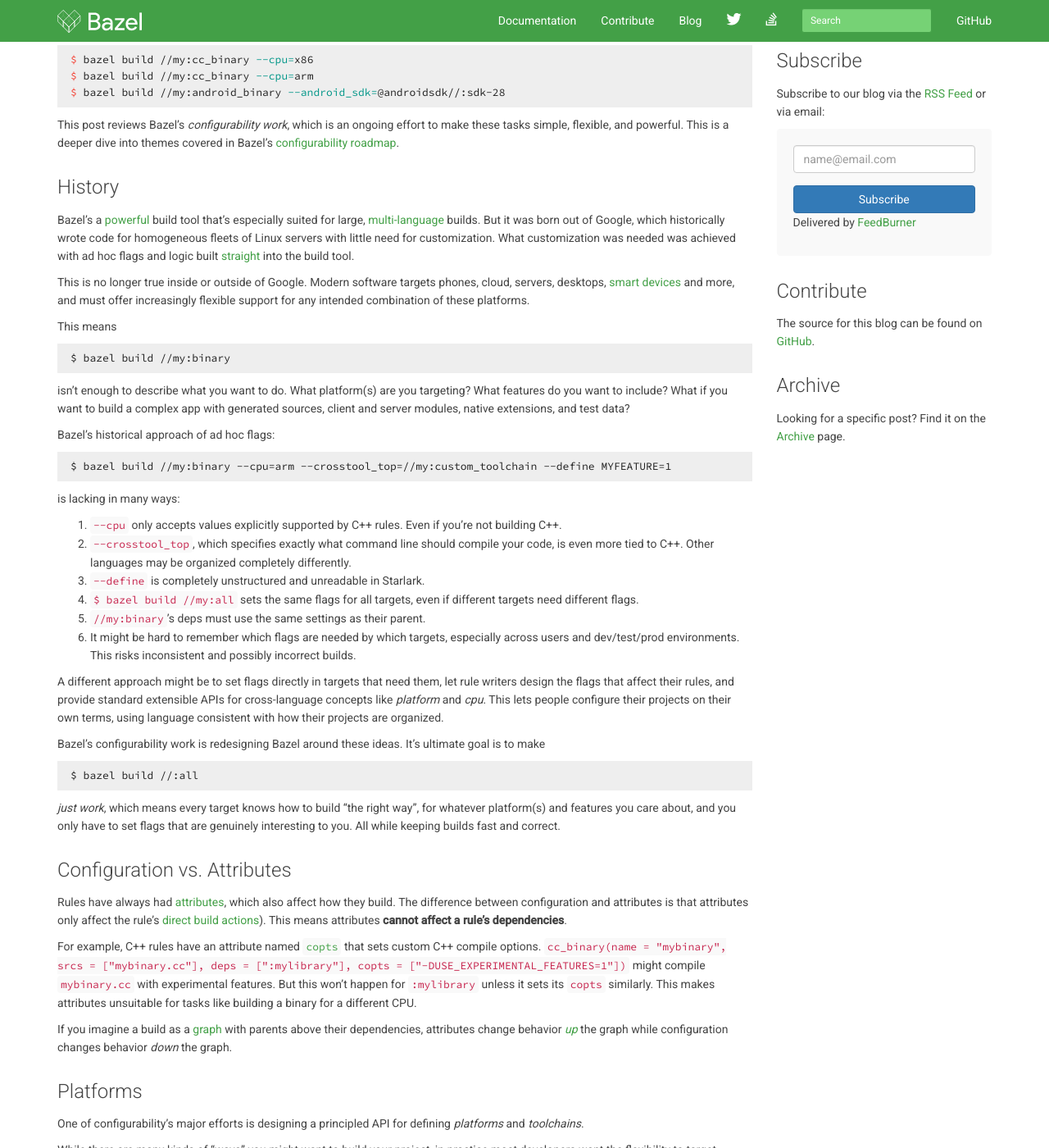
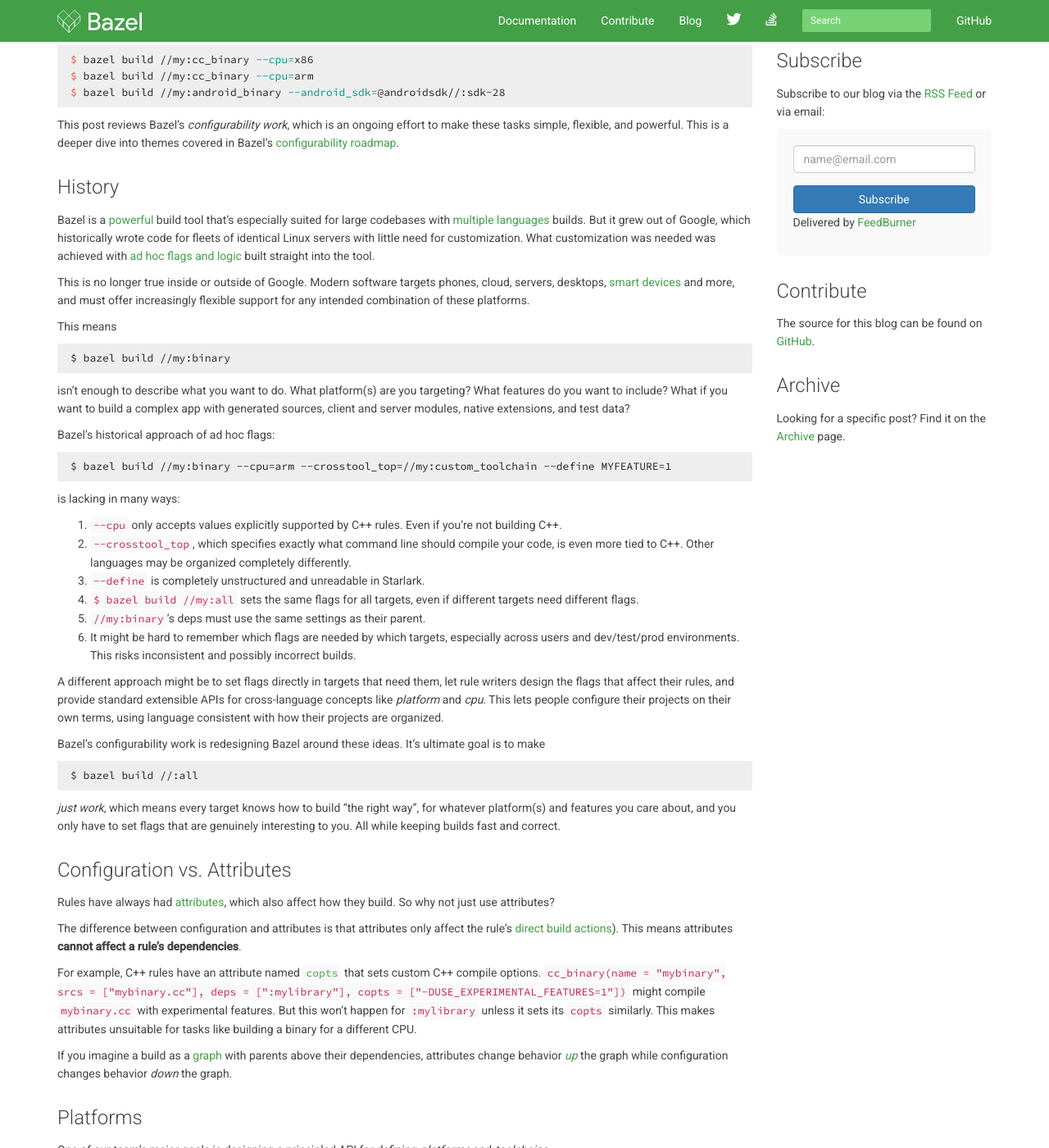
Before and after one commit to bazelbuild/bazel-blog, a Jekyll site: the page built from _posts/2019-02-05-configurable-builds-part-1.md, in a window 1280 px wide and 1400 px high, scrolled down 371 px. Shown: the whole window at 82% size. Built offline with Jekyll 4.4.1, drawn with Linux system fonts in a browser that asks for light colours; nearby versions of some CDN libraries; library files that are not in the unit come from our copies; Markdown is read by kramdown in place of the engine named in the settings; some of the changed text lies outside the part shown.

Commit message:
First round of review feedback suggestions

````diff
--- a/_posts/2019-02-05-configurable-builds-part-1.md
+++ b/_posts/2019-02-05-configurable-builds-part-1.md
@@ -32,15 +32,16 @@
 
 ## History
 
-Bazel's a
+Bazel is a
 [powerful](https://docs.bazel.build/versions/master/bazel-vision.html) build
-tool that's especially suited for large,
-[multi-language](/2018/12/05/multilanguage-build-system.html) builds. But it
-was born out of Google, which historically wrote code for homogeneous fleets of
+tool that's especially suited for large codebases with
+[multiple languages](/2018/12/05/multilanguage-build-system.html) builds. But it
+grew out of Google, which historically wrote code for fleets of identical
 Linux servers with little need for customization. What customization was needed
-was achieved with ad hoc flags and logic built
-[straight](https://source.bazel.build/bazel/+/144912e7b7a86b45e07f79e76f6fed20890acb36:src/main/java/com/google/devtools/build/lib/rules/cpp/CppOptions.java;l=258)
-into the build tool.
+was achieved with
+[ad hoc flags and logic](https://source.bazel.build/bazel/+/144912e7b7a86b45e07f79e76f6fed20890acb36:src/main/java/com/google/devtools/build/lib/rules/cpp/CppOptions.java;l=258)
+built straight into the tool.
+
 
 This is no longer true inside or outside of Google. Modern software targets
 phones, cloud, servers, desktops, [smart
@@ -93,9 +94,12 @@
 
 ## Configuration vs. Attributes
 
-Rules have always had [attributes](), which also affect how they build. The
-difference between configuration and attributes is that attributes only affect
-the rule's [direct build actions](https://docs.bazel.build/versions/master/skylark/rules.html#implementation-function)).
+Rules have always had [attributes](https://docs.bazel.build/versions/master/skylark/rules.html#attributes),
+which also affect how they build. So why not just use attributes?
+
+The difference between configuration and attributes is that attributes only
+affect the rule's
+[direct build actions](https://docs.bazel.build/versions/master/skylark/rules.html#implementation-function)).
 This means attributes **cannot affect a rule's dependencies**.
 
 For example, C++ rules have an attribute named
@@ -114,8 +118,8 @@
 
 ## Platforms
 
-One of configurability's major efforts is designing a principled API for
-defining *platforms* and *toolchains*.
+One of our team's major goals is designing a principled API for defining
+*platforms* and *toolchains*.
 
 While there are many kinds of "ways" you might want to build your project, in
 practice most developers want the flexibility to target different devices,
@@ -159,12 +163,12 @@
 
 If you use `--cpu` and `crosstool_top` to define what `:android` means, what
 happens when an app supports a new Android phone with a different CPU?
-`:android` won't trigger, the app won't get required Android support libraries,
-and it will crash.
+`:android` won't trigger because `--cpu` no longer matches, the app won't get
+required Android support libraries, and it will crash.
 
 ### A Better Way
 
-Configurability's platform work, led by [@katre](https://github.com/katre),
+The configurability's team's platform work, led by [@katre](https://github.com/katre),
 lets you declare exactly what you want in a way all rules understand. It
 doesn't even matter if no one's ever heard of your platform.
 
@@ -176,9 +180,9 @@
 constraint_value(name = "android", constraint_setting = ":os")
 constraint_value(name = "linux", constraint_setting = ":os")
 
-constraint_setting(name = "device") constraint_value(name = "phone",
-constraint_setting = ":device") constraint_value(name = "tablet",
-constraint_setting = ":device")
+constraint_setting(name = "device")
+constraint_value(name = "phone", constraint_setting = ":device")
+constraint_value(name = "tablet", constraint_setting = ":device")
 
 platform(name = "pixel3", constraint_values = [":android", ":phone"])
 ```
@@ -273,7 +278,6 @@
 
 ## Part 2...
 
-Stay tuned for *Configurable Builds - Part 2*, ETA next week. We'll cover
-*transitions*, which make it possible to build different targets with different
-settings. We'll also discuss why you need to watch your build size when using
-these features.
+Stay tuned for *Configurable Builds - Part 2*, ETA next week. We'll talk about
+building different targets with different settings through *transitions*. We'll
+also discuss why you need to watch your build size when using these features.
````
Also changed, not shown: other parts of _posts/2019-02-05-configurable-builds-part-1.md (+5 -4 lines).
